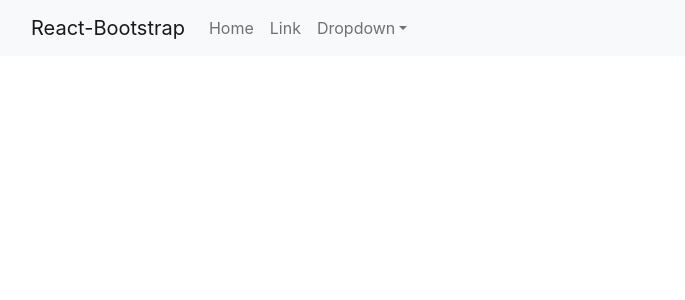
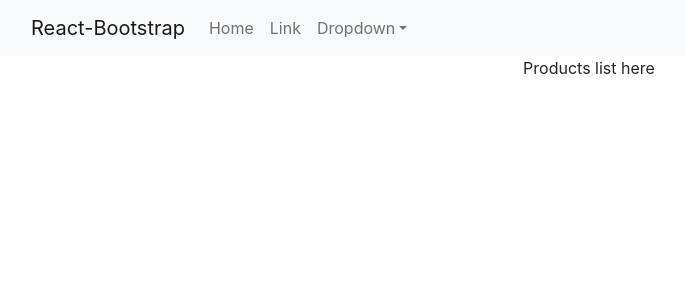
Before and after one commit to ElitezInc/StockHolder-WP, a React app: page / in a window 1280 px wide. Shown: the top 300 px of the page, without its empty margins (51-736 px from the left). Built offline with nearby package versions, Linux system fonts and the light colour scheme.

Commit message:
Added products list component
Added products list component

```diff
--- a/src/App.js
+++ b/src/App.js
@@ -2,11 +2,13 @@ import React from "react";
 import logo from "./logo.svg";
 import "./App.css";
 import Navigation from "./components/Navigation";
+import ProductsList from "./components/ProductsList";
 
 function App() {
     return (
         <div className="App">
             <Navigation logoName={"logo.svg"}/>
+            <ProductsList />
         </div>
     );
 }
--- /dev/null
+++ b/src/components/ProductsList.js
@@ -0,0 +1,15 @@
+import React from "react";
+import {Container} from "react-bootstrap";
+
+const ProductsList = ({
+  logoName
+}) => {
+
+  return (
+    <Container>
+        <p>Products list here</p>
+    </Container>
+  );
+};
+
+export default ProductsList;
```
